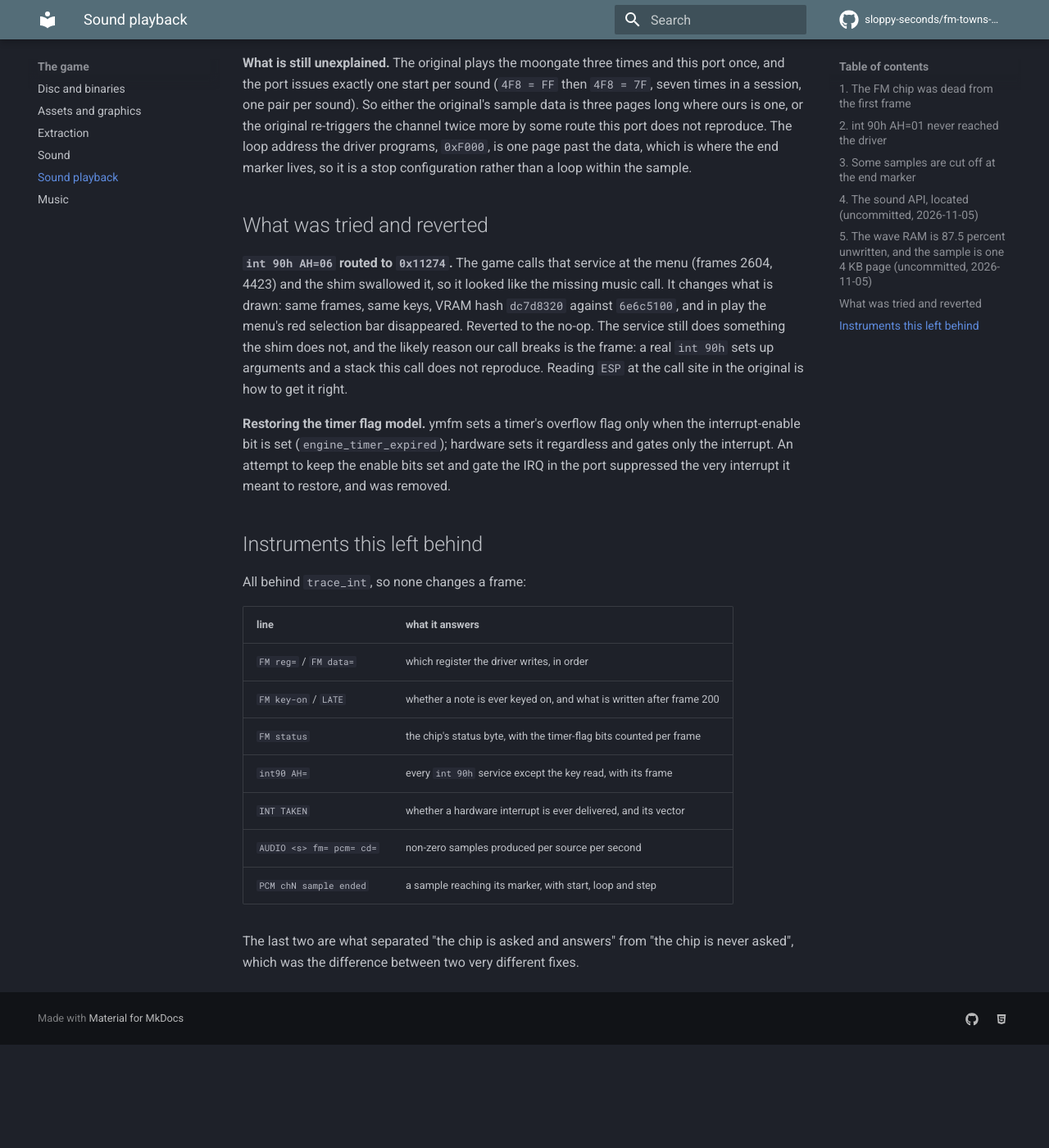
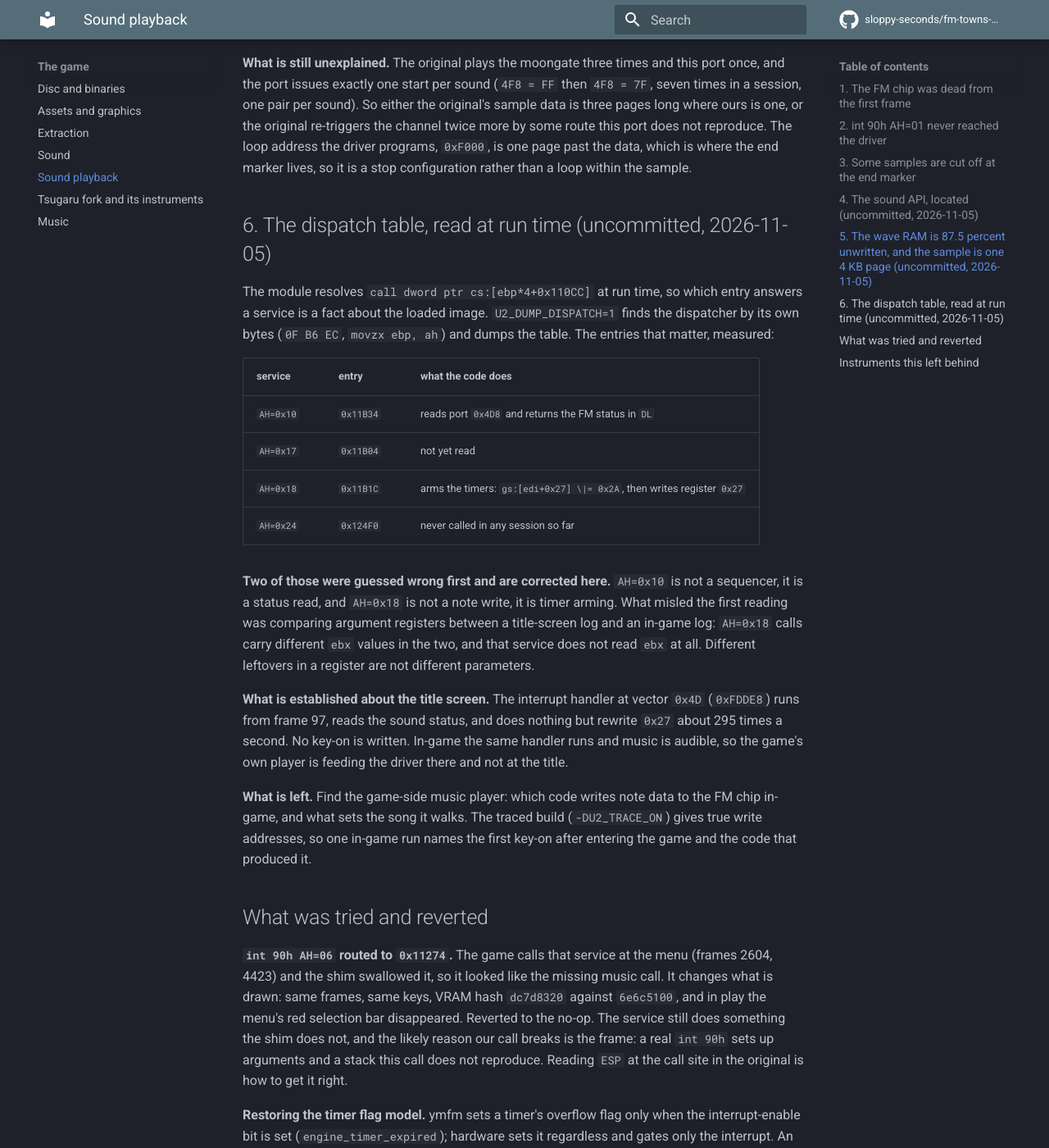
Before and after one commit to sloppy-seconds/fm-towns-ultima, an MkDocs documentation site: the page built from docs/audio-playback.md, in a window 1280 px wide and 1400 px high, scrolled down 3688 px. Shown: the whole window at 82% size. Built offline with MkDocs 1.6.1 and Material for MkDocs 9.7.7, drawn with Linux system fonts in a browser that asks for light colours; comment, search, counter and statistics services are not loaded; before the commit the page ends 4962 px from its top, so only the background shows below that.

Commit message:
docs: we own a Tsugaru fork with a full-speed control-flow recorder, and say so before building a rig
Twice in one session a breakpoint script was built and handed over when references/TOWNSEMU already contained an instrument that
answers the question without stopping the machine. The write-up existed for everything except this.

docs/tsugaru-fork.md records where the fork is (branch cfg-dump, built binary, Containerfile), our four commits on top of upstream,
the recorder's commands and edge format, what the CUI console actually accepts, and the measurements that cost runs to discover:
RUN resumes and G does not exist, IOMON and AUTODISASM and EVENTLOG are GUI menu features that the CUI build rejects with
"Do what?", CBRKON clears a break rather than conditioning one, and a breakpoint run needs a heartbeat to prove it covered anything.

AGENTS.md gains three rows pointing at it, in the table that already tells a session what to read before driving the emulator, so
the next reader meets it before the manual route fails.

Also here: debug.sh reports sound-library entries and music-play counts, and traces entries into the game's own sound library.

```diff
--- a/docs/audio-playback.md
+++ b/docs/audio-playback.md
@@ -129,6 +129,32 @@
 reproduce. The loop address the driver programs, `0xF000`, is one page past the data, which is where the end marker lives, so it
 is a stop configuration rather than a loop within the sample.
 
+## 6. The dispatch table, read at run time (uncommitted, 2026-11-05)
+
+The module resolves `call dword ptr cs:[ebp*4+0x110CC]` at run time, so which entry answers a service is a fact about the loaded
+image. `U2_DUMP_DISPATCH=1` finds the dispatcher by its own bytes (`0F B6 EC`, `movzx ebp, ah`) and dumps the table. The entries
+that matter, measured:
+
+| service | entry | what the code does |
+|---|---|---|
+| `AH=0x10` | `0x11B34` | reads port `0x4D8` and returns the FM status in `DL` |
+| `AH=0x17` | `0x11B04` | not yet read |
+| `AH=0x18` | `0x11B1C` | arms the timers: `gs:[edi+0x27] \|= 0x2A`, then writes register `0x27` |
+| `AH=0x24` | `0x124F0` | never called in any session so far |
+
+**Two of those were guessed wrong first and are corrected here.** `AH=0x10` is not a sequencer, it is a status read, and
+`AH=0x18` is not a note write, it is timer arming. What misled the first reading was comparing argument registers between a
+title-screen log and an in-game log: `AH=0x18` calls carry different `ebx` values in the two, and that service does not read `ebx`
+at all. Different leftovers in a register are not different parameters.
+
+**What is established about the title screen.** The interrupt handler at vector `0x4D` (`0xFDDE8`) runs from frame 97, reads the
+sound status, and does nothing but rewrite `0x27` about 295 times a second. No key-on is written. In-game the same handler runs and
+music is audible, so the game's own player is feeding the driver there and not at the title.
+
+**What is left.** Find the game-side music player: which code writes note data to the FM chip in-game, and what sets the song it
+walks. The traced build (`-DU2_TRACE_ON`) gives true write addresses, so one in-game run names the first key-on after entering
+the game and the code that produced it.
+
 ## What was tried and reverted
 
 **`int 90h AH=06` routed to `0x11274`.** The game calls that service at the menu (frames 2604, 4423) and the shim swallowed
--- a/mkdocs.yml
+++ b/mkdocs.yml
@@ -68,6 +68,7 @@
       - Extraction: extraction.md
       - Sound: sound.md
       - Sound playback: audio-playback.md
+      - Tsugaru fork and its instruments: tsugaru-fork.md
       - Music: music.md
   - Characters:
       - Save files and the roster: save-files.md
```
Also changed, not shown: AGENTS.md (+3 -0 lines), docs/tsugaru-fork.md (added, +99 -0 lines), 2 other files.
